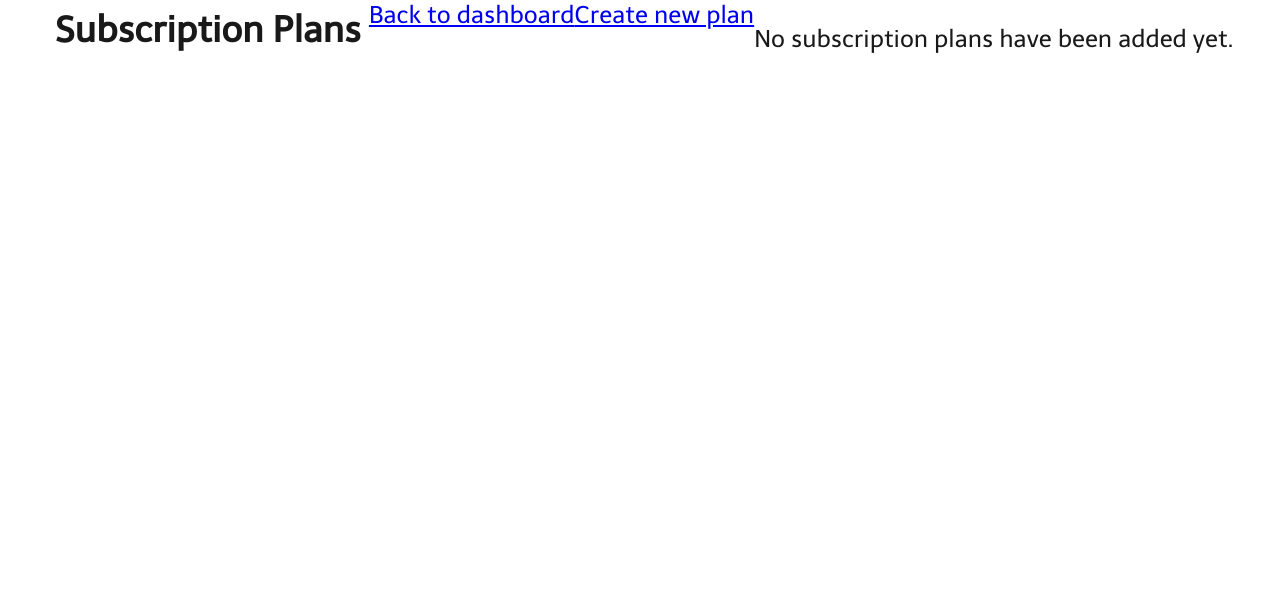
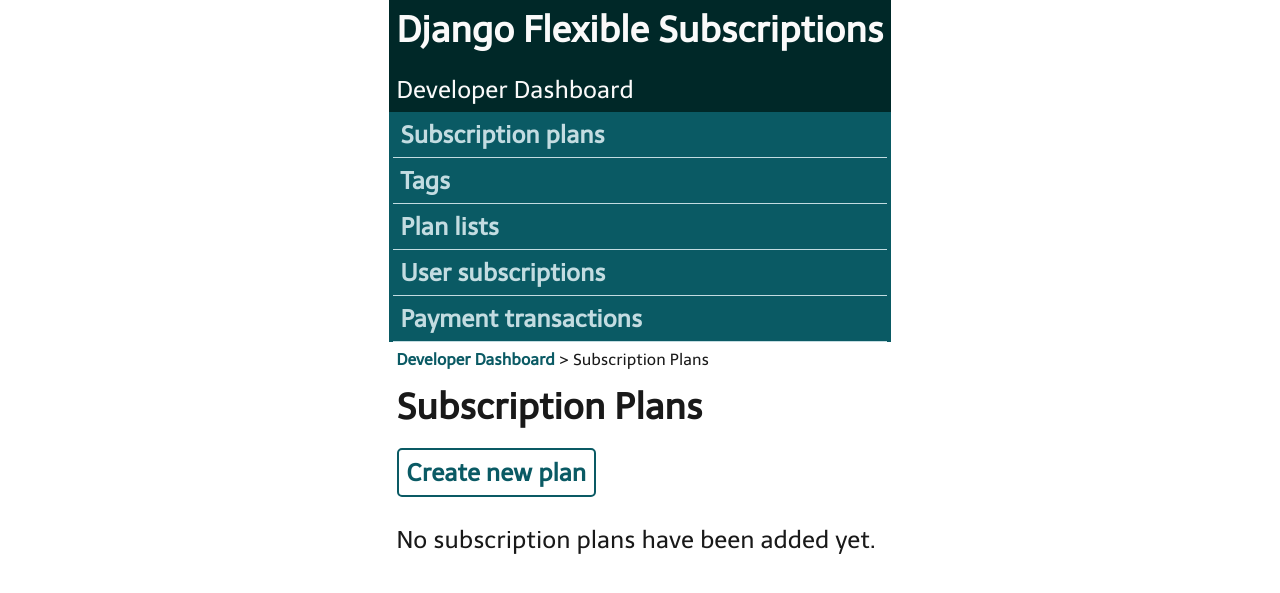
Before and after one commit to studybuffalo/django-flexible-subscriptions, a Django app: page /subscriptions/dfs/plans/ in a window 1280 px wide. Shown: the top 593 px of the page. Run offline with Django 3.2, Linux system fonts and the light colour scheme; the visitor is signed in with stand-in values (Sample User, id 1); data that the repository does not hold is empty; parts of the project's set-up code (start-up, migrations or seed data) failed here and were passed over.

Commit message:
Updating styling

```diff
--- a/subscriptions/templates/subscriptions/plan_list.html
+++ b/subscriptions/templates/subscriptions/plan_list.html
@@ -3,45 +3,67 @@
 {% load i18n %}
 {% load currency_filters %}
 
+{% block subscriptions_styles %}
+  <style>
+    .plan-costs {
+      list-style-type: circle;
+      margin: 0;
+      padding-left: 1.5rem;
+    }
+
+    .plan-costs li {
+      margin: 0.5rem 0;
+    }
+  </style>
+{% endblock %}
+
 {% block content %}
-  <h1>Subscription Plans</h1>
+  <div class="grid-container">
+    {% include 'subscriptions/snippets/header.html' %}
 
-  {% if messages %}
-    <ul class="messages">
-      {% for message in messages %}
-        <li class="{{ message.tags }}">{{ message }}</li>
-      {% endfor %}
-    </ul>
-  {% endif %}
+    {% include 'subscriptions/snippets/menu.html' %}
 
-  <div>
-    <a href="{% url 'dfs_dashboard' %}">Back to dashboard</a>
+    <main>
+      <div class="breadcrumb">
+          <a href="{% url 'dfs_dashboard' %}">Developer Dashboard</a>
+          > Subscription Plans
       </div>
 
-  <div>
-    <a href="{% url 'dfs_plan_create' %}">Create new plan</a>
-  </div>
+      <h2>Subscription Plans</h2>
+
+      {% include 'subscriptions/snippets/messages.html' %}
+
+      <a class="button-positive" href="{% url 'dfs_plan_create' %}">Create new plan</a>
 
       {% if plans %}
-    <table>
-      <thead>
-        <tr>
-          <th>{% trans "Plan name" %}</th>
-          <th>{% trans "Plan description" %}</th>
-          <th>{% trans "Plan tags" %}</th>
-          <th>{% trans "Plan costs" %}</th>
-          <th></th>
-          <th></th>
-        </tr>
-      </thead>
-      <tbody>
+        <div class="plan-table">
+          <div class="table-header">
+            <div>{% trans "Plan name" %}</div>
+            <div>{% trans "Description" %}</div>
+            <div>{% trans "Tags" %}</div>
+            <div>{% trans "Costs" %}</div>
+          </div>
           {% for plan in plans %}
-          <tr>
-            <td>{{ plan.plan_name }}</td>
-            <td>{{ plan.plan_description }}</td>
-            <td>{{ plan.display_tags }}</td>
-            <td>
-              <ul>
+            <div class="table-body">
+              <div>
+                <span class="table-title">{% trans "Plan name" %}</span>
+                {{ plan.plan_name }}
+              </div>
+              <div>
+                <span class="table-title">{% trans "Description" %}</span>
+                {{ plan.plan_description }}
+              </div>
+              <div>
+                <span class="table-title">{% trans "Tags" %}</span>
+                {% if plan.display_tags %}
+                  {{ plan.display_tags }}
+                {% else %}
+                  None
+                {% endif %}
+              </div>
+              <div>
+                <span class="table-title">{% trans "Costs" %}</span>
+                <ul class="plan-costs">
                   {% for cost in plan.costs.all %}
                     <li>
                       {{ cost.cost|currency }}
@@ -49,22 +71,19 @@
                     </li>
                   {% endfor %}
                 </ul>
-            </td>
-            <td>
-                <a href="{% url 'dfs_plan_update' plan.id %}">
-                  {% trans "Edit" %}
-                </a>
-              </td>
-            <td>
-              <a href="{% url 'dfs_plan_delete' plan.id %}">
-                {% trans "Delete" %}
-              </a>
-            </td>
-          </tr>
+              </div>
+              <div>
+                <a class="button-positive" href="{% url 'dfs_plan_update' plan.id %}">{% trans "Edit" %}</a>
+                <a class="button-negative" href="{% url 'dfs_plan_delete' plan.id %}">{% trans "Delete" %}</a>
+              </div>
+            </div>
           {% endfor %}
-      </tbody>
-    </table>
+        </div>
+
+        <a class="button-positive" href="{% url 'dfs_plan_create' %}">Create new plan</a>
       {% else %}
         <p>{% trans "No subscription plans have been added yet." %}</p>
       {% endif %}
+    </main>
+  </div>
 {% endblock %}
```
Lines whose indentation alone changed are shown as unchanged.
